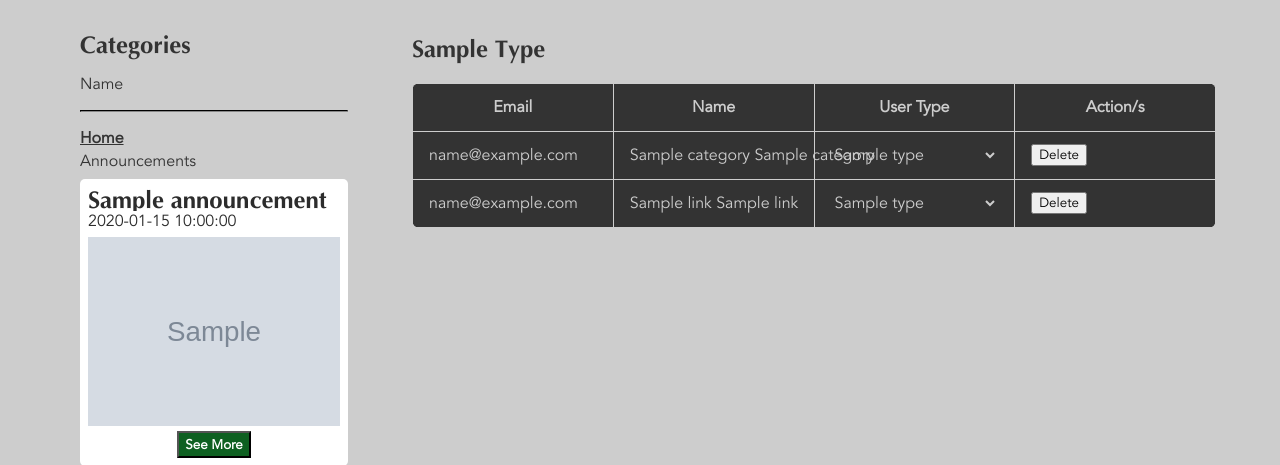
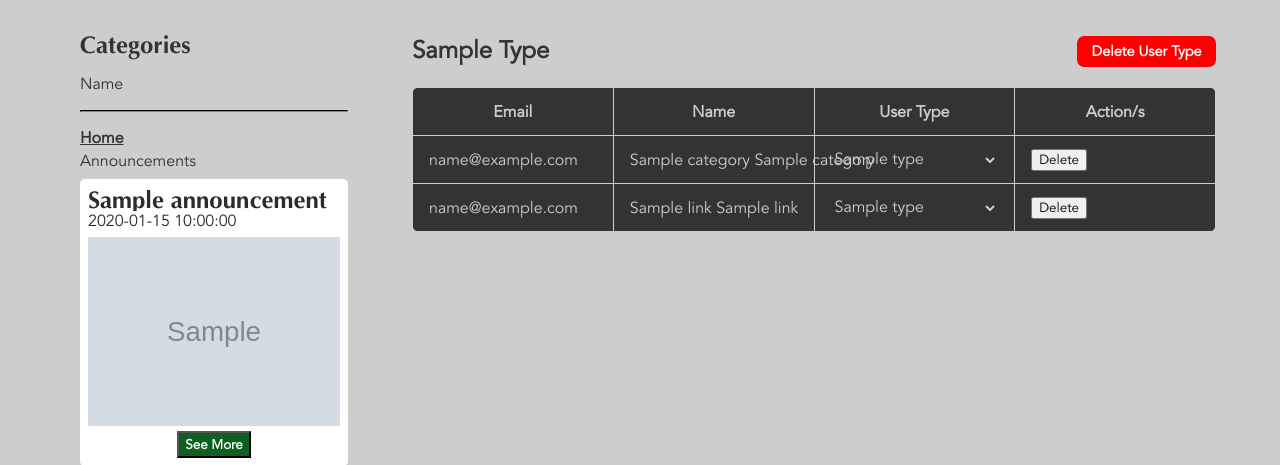
Before and after one commit to jtgalvez1/upou-links-portal, a Flask app: template app/templates/users.html in a window 1280 px wide. Shown: the part 80-545 px from the top of the page. Run offline with Flask 3, Linux system fonts and the light colour scheme; the template is opened without the code that fills it: most values are stand-ins (such as "Sample title", 1, 10 or a date in 2020); grey boxes marked "Sample" are stand-in pictures; some libraries are stand-ins or nearby versions.

Commit message:
feat: remove user type

```diff
--- a/app/__init__.py
+++ b/app/__init__.py
@@ -140,8 +140,7 @@ def search_page():
     return res
 
 # User Management Route
-@app.route('/users', methods=['GET'])
-@app.route('/admin', methods=['GET'])
+@app.route('/admin/users', methods=['GET'])
 def user_management_page():
     types = retrieve_user_types()
 
--- a/app/api/user/controller.py
+++ b/app/api/user/controller.py
@@ -41,7 +41,7 @@ def list_users(column,value):
 
 # Function to list all user types
 def list_user_types():
-  sql = 'SELECT id, name FROM user_type'
+  sql = 'SELECT id, name FROM user_type ORDER BY name'
   rows = db_execute(sql)
 
   user_types = []
--- a/app/templates/index.html
+++ b/app/templates/index.html
@@ -155,7 +155,7 @@
       let deleteConfimation = confirm(`Are you sure want to delete category, ${ev.currentTarget.getAttribute('data-category')}?`)
 
       if (deleteConfimation) {
-        fetch(`/api/v1/link/category/${ev.currentTarget.getAttribute('data-category')}`, {
+        fetch(`/api/v1/admin/category/${ev.currentTarget.getAttribute('data-category')}`, {
           method: 'DELETE'
         })
           .then( res => res.json())
--- a/app/templates/sidebar.html
+++ b/app/templates/sidebar.html
@@ -45,9 +45,9 @@
 
         <hr>
         <div class="sidebar">
-            <a href="/" class="sidebar-link {% if request.path != '/users' and request.path != '/announcements' %}active{% endif %}">Home</a>
+            <a href="/" class="sidebar-link {% if request.path != '/admin/users' and request.path != '/announcements' %}active{% endif %}">Home</a>
             {% if user['user_type'] == 'admin' %}
-                <a href="/users" class="sidebar-link {% if request.path == '/users'%}active{% endif %}" >User Management</a>
+                <a href="/admin/users" class="sidebar-link {% if request.path == '/admin/users'%}active{% endif %}" >User Management</a>
             {% endif %}
             <a href="/announcements" class="sidebar-link {% if request.path == '/announcements' %}active{% endif %}">
                 Announcements
--- a/app/templates/users.html
+++ b/app/templates/users.html
@@ -10,7 +10,12 @@
     <div class="links-container">
     {% for type in usertypes %}
     <section id="section-{{type.title() | replace(' ', '_') }}">
-        <h1>{{type.title()}}</h1>
+        <h1 class="section-title">
+            <span>{{type.title()}}</span>
+            {% if type not in ['admin', 'Blacklist', 'guest'] %}
+                <button class="delete-userType-btn" data-user-type="{{ type }}">Delete User Type</button>
+            {% endif %}
+        </h1>
         <table class="links users-tbl">
             <thead>
                 <th>Email</th>
@@ -124,6 +129,22 @@
             }
             })
         })
+
+        document.querySelectorAll('.delete-userType-btn').forEach( btn => {
+            btn.addEventListener('click', ev => {
+                ev.preventDefault();
+                let deleteConfimation = confirm(`Are you sure want to delete user type, ${ev.currentTarget.getAttribute('data-user-type')}?`)
+
+                if (deleteConfimation) {
+                    fetch(`/api/v1/admin/userType/${ev.currentTarget.getAttribute('data-user-type')}`, {
+                        method: 'DELETE'
+                    })
+                        .then( res => res.json())
+                        .then( data => window.location.reload())
+                        .catch( err => console.error(err))
+                }
+            })
+        })
     </script>
 
 
```
Also changed, not shown: app/api/admin/controller.py (+24 -1 lines), app/api/admin/router.py (+32 -0 lines), app/api/link/controller.py (+0 -9 lines), app/api/link/router.py (+0 -10 lines).
